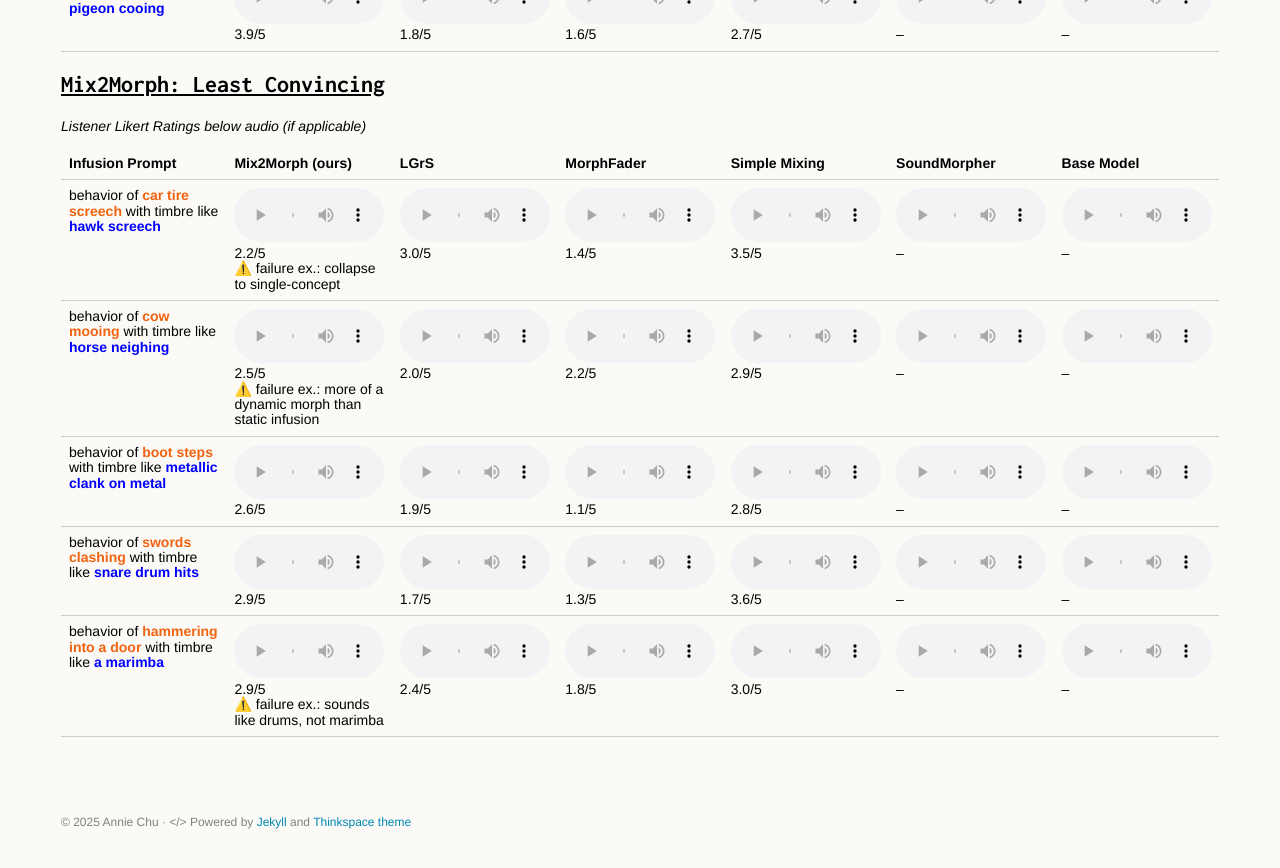
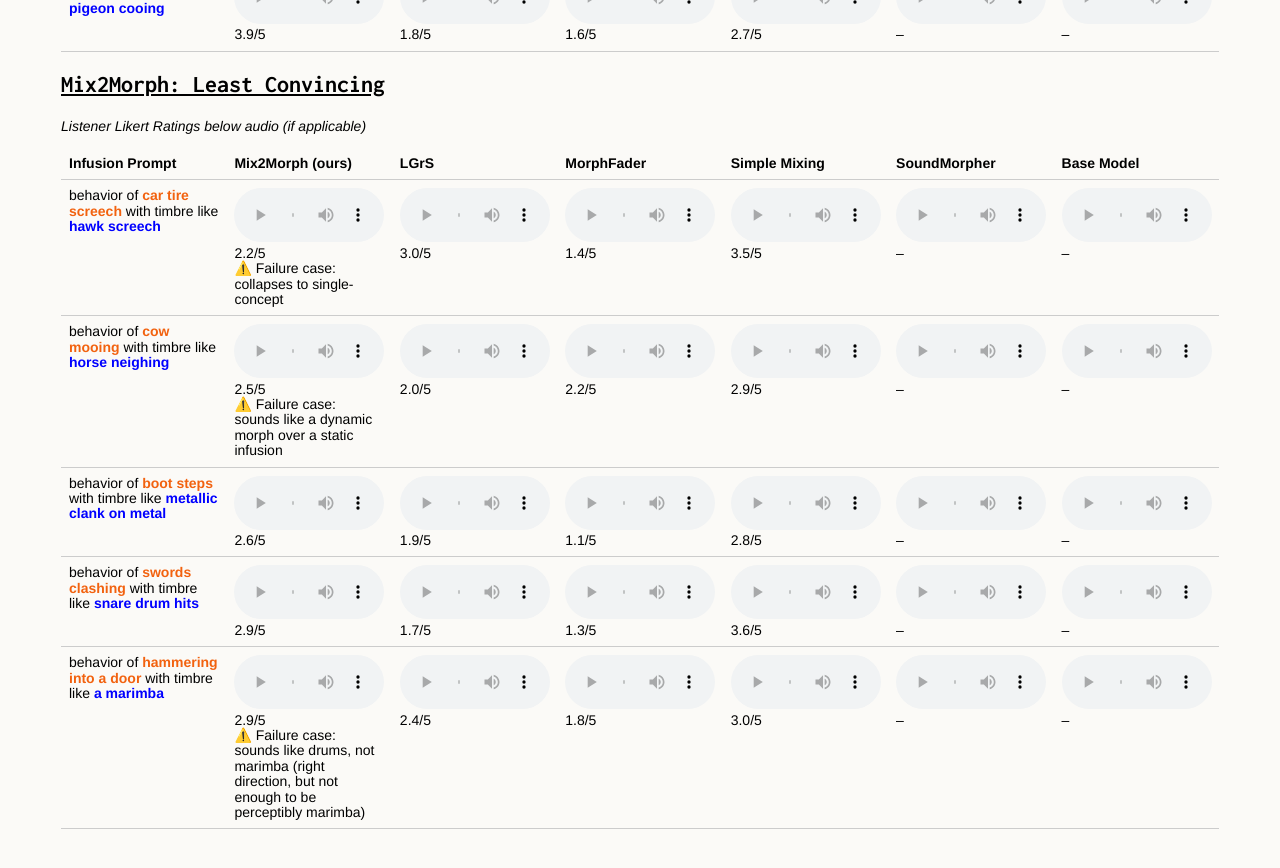
Before and after one commit to anniejchu/anniejchu.github.io, a Jekyll site: the page built from research/mix2morph_markdown/index.md, in a window 1280 px wide and 900 px high, scrolled down 1990 px. Shown: the top 868 px of the window. Built offline with Jekyll 4.4.1, drawn with Linux system fonts in a browser that asks for light colours; some web fonts are replaced.

Commit message:
fixing typos

```diff
--- a/research/mix2morph_markdown/index.md
+++ b/research/mix2morph_markdown/index.md
@@ -113,7 +113,7 @@
 |  behavior of <span class="primary">tennis ball being served</span> with timbre like <span class="secondary">xylophone hit</span>* | <audio controls class="audioplayer"><source src="/research/mix2morph_markdown/assets/c1likec2_tennis_ball_being_served_like_xylophone_hit.wav" type="audio/wav"></audio><br>4.2/5 | <audio controls class="audioplayer"><source src="/research/mix2morph_markdown/assets/c1likec2_c1_tennis_ball_being_served_c2_xylophone_hit.wav" type="audio/wav"></audio><br>1.7/5 | <audio controls class="audioplayer"><source src="/research/mix2morph_markdown/assets/c1likec2_tennis_ball_being_served_like_xylophone_hit 1.wav" type="audio/wav"></audio><br>1.4/5 | <audio controls class="audioplayer"><source src="/research/mix2morph_markdown/assets/c1likec2_c1_tennis_ball_being_served_c2_xylophone_hit 1.wav" type="audio/wav"></audio><br>3.2/5 | <audio controls class="audioplayer"><source src="/research/mix2morph_markdown/assets/c1likec2_midpoint_0.7001953125.wav" type="audio/wav"></audio><br>– | <audio controls class="audioplayer"><source src="/research/mix2morph_markdown/assets/c1likec2_tennis_ball_being_served_like_xylophone_hit 2.wav" type="audio/wav"></audio><br>– |
 |  behavior of <span class="primary">dog barking</span> with timbre like <span class="secondary">car horn</span>* | <audio controls class="audioplayer"><source src="/research/mix2morph_markdown/assets/c1likec2_dog_barking_like_car_horn.wav" type="audio/wav"></audio><br>4.12/5 | <audio controls class="audioplayer"><source src="/research/mix2morph_markdown/assets/c1likec2_c1_dog_barking_c2_car_horn.wav" type="audio/wav"></audio><br>1.3/5 | <audio controls class="audioplayer"><source src="/research/mix2morph_markdown/assets/c1likec2_dog_barking_like_car_horn 1.wav" type="audio/wav"></audio><br>1.5/5 | <audio controls class="audioplayer"><source src="/research/mix2morph_markdown/assets/c1likec2_c1_dog_barking_c2_car_horn 1.wav" type="audio/wav"></audio><br>2.8/5 | <audio controls class="audioplayer"><source src="/research/mix2morph_markdown/assets/c1likec2_midpoint_0.3191986083984375.wav" type="audio/wav"></audio><br>– | <audio controls class="audioplayer"><source src="/research/mix2morph_markdown/assets/c1likec2_dog_barking_like_car_horn 2.wav" type="audio/wav"></audio><br>– |
 |  behavior of <span class="primary">electric buzz</span> with timbre like <span class="secondary">bee swarm</span>* | <audio controls class="audioplayer"><source src="/research/mix2morph_markdown/assets/c1likec2_electric_buzz_like_bee_swarm.wav" type="audio/wav"></audio><br>4.0/5 | <audio controls class="audioplayer"><source src="/research/mix2morph_markdown/assets/c1likec2_c1_electric_buzz_c2_bee_swarm.wav" type="audio/wav"></audio><br>2.1/5 | <audio controls class="audioplayer"><source src="/research/mix2morph_markdown/assets/c1likec2_electric_buzz_like_bee_swarm 1.wav" type="audio/wav"></audio><br>3.0/5 | <audio controls class="audioplayer"><source src="/research/mix2morph_markdown/assets/c1likec2_c1_electric_buzz_c2_bee_swarm 1.wav" type="audio/wav"></audio><br>3.7/5 | <audio controls class="audioplayer"><source src="/research/mix2morph_markdown/assets/c1likec2_midpoint_0.619140625.wav" type="audio/wav"></audio><br>– | <audio controls class="audioplayer"><source src="/research/mix2morph_markdown/assets/c1likec2_electric_buzz_like_bee_swarm 2.wav" type="audio/wav"></audio><br>– |
-|  behavior of <span class="primary">door creaking</span> with timbre like <span class="secondary">zombie groan</span>* | <audio controls class="audioplayer"><source src="/research/mix2morph_markdown/assets/c1likec2_door_creaking_open_like_zombie_groan.wav" type="audio/wav"></audio><br>4.0/5 | <audio controls class="audioplayer"><source src="/research/mix2morph_markdown/assets/c1likec2_c1_door_creaking_open_c2_zombie_groan.wav" type="audio/wav"></audio><br>1.4/5 | <audio controls class="audioplayer"><source src="/research/mix2morph_markdown/assets/c1likec2_door_creaking_open_like_zombie_groann 1.wav" type="audio/wav"></audio><br>2.3/5 | <audio controls class="audioplayer"><source src="/research/mix2morph_markdown/assets/c1likec2_c1_door_creaking_open_c2_zombie_groan 1.wav" type="audio/wav"></audio><br>3.5/5 | <audio controls class="audioplayer"><source src="/research/mix2morph_markdown/assets/c1likec2_midpoint_0.451171875.wav" type="audio/wav"></audio><br>– | <audio controls class="audioplayer"><source src="/research/mix2morph_markdown/assets/c1likec2_door_creaking_open_like_zombie_groan 2.wav" type="audio/wav"></audio><br>– |
+|  behavior of <span class="primary">door creaking</span> with timbre like <span class="secondary">zombie groan</span>* | <audio controls class="audioplayer"><source src="/research/mix2morph_markdown/assets/c1likec2_door_creaking_open_like_zombie_groan.wav" type="audio/wav"></audio><br>4.0/5 | <audio controls class="audioplayer"><source src="/research/mix2morph_markdown/assets/c1likec2_c1_door_creaking_open_c2_zombie_groan.wav" type="audio/wav"></audio><br>1.4/5 | <audio controls class="audioplayer"><source src="/research/mix2morph_markdown/assets/c1likec2_door_creaking_open_like_zombie_groan 1.wav" type="audio/wav"></audio><br>2.3/5 | <audio controls class="audioplayer"><source src="/research/mix2morph_markdown/assets/c1likec2_c1_door_creaking_open_c2_zombie_groan 1.wav" type="audio/wav"></audio><br>3.5/5 | <audio controls class="audioplayer"><source src="/research/mix2morph_markdown/assets/c1likec2_midpoint_0.451171875.wav" type="audio/wav"></audio><br>– | <audio controls class="audioplayer"><source src="/research/mix2morph_markdown/assets/c1likec2_door_creaking_open_like_zombie_groan 2.wav" type="audio/wav"></audio><br>– |
 |  behavior of <span class="primary">phone ringing</span> with timbre like <span class="secondary">pigeon cooing</span>* | <audio controls class="audioplayer"><source src="/research/mix2morph_markdown/assets/c2likec1_phone_ringing_like_pigeon_cooing.wav" type="audio/wav"></audio><br>3.9/5 | <audio controls class="audioplayer"><source src="/research/mix2morph_markdown/assets/c2likec1_c1_pigeon_cooing_c2_phone_ringing.wav" type="audio/wav"></audio><br>1.8/5 | <audio controls class="audioplayer"><source src="/research/mix2morph_markdown/assets/c2likec1_phone_ringing_like_pigeon_cooing 1.wav" type="audio/wav"></audio><br>1.6/5 | <audio controls class="audioplayer"><source src="/research/mix2morph_markdown/assets/c2likec1_c1_pigeon_cooing_c2_phone_ringing 1.wav" type="audio/wav"></audio><br>2.7/5 | <audio controls class="audioplayer"><source src="/research/mix2morph_markdown/assets/c1likec2_midpoint_0.41619873046875.wav" type="audio/wav"></audio><br>– | <audio controls class="audioplayer"><source src="/research/mix2morph_markdown/assets/c2likec1_phone_ringing_like_pigeon_cooing 2.wav" type="audio/wav"></audio><br>– |
 
 ---
@@ -207,7 +207,7 @@
     <td> behavior of <span class="primary">door creaking</span> with timbre like <span class="secondary">zombie groan</span ></td>
     <td><audio controls class="audioplayer"><source src="/research/mix2morph_markdown/assets/c1likec2_door_creaking_open_like_zombie_groan.wav" type="audio/wav"></audio><br>4.0/5</td>
     <td><audio controls class="audioplayer"><source src="/research/mix2morph_markdown/assets/c1likec2_c1_door_creaking_open_c2_zombie_groan.wav" type="audio/wav"></audio><br>1.4/5</td>
-    <td><audio controls class="audioplayer"><source src="/research/mix2morph_markdown/assets/c1likec2_door_creaking_open_like_zombie_groann 1.wav" type="audio/wav"></audio><br>2.3/5</td>
+    <td><audio controls class="audioplayer"><source src="/research/mix2morph_markdown/assets/c1likec2_door_creaking_open_like_zombie_groan 1.wav" type="audio/wav"></audio><br>2.3/5</td>
     <td><audio controls class="audioplayer"><source src="/research/mix2morph_markdown/assets/c1likec2_c1_door_creaking_open_c2_zombie_groan 1.wav" type="audio/wav"></audio><br>3.5/5</td>
     <td><audio controls class="audioplayer"><source src="/research/mix2morph_markdown/assets/c1likec2_midpoint_0.451171875.wav" type="audio/wav"></audio><br>–</td>
     <td><audio controls class="audioplayer"><source src="/research/mix2morph_markdown/assets/c1likec2_door_creaking_open_like_zombie_groan 2.wav" type="audio/wav"></audio><br>–</td>
@@ -241,7 +241,7 @@
 
   <tr>
     <td> behavior of <span class="primary">car tire screech</span> with timbre like <span class="secondary">hawk screech</span ></td>
-    <td><audio controls class="audioplayer"><source src="/research/mix2morph_markdown/assets/c2likec1_car_tire_screech_like_hawk_screech.wav" type="audio/wav"></audio><br>2.2/5<br><sub>⚠️ failure ex.: collapse to single-concept</sub></td>
+    <td><audio controls class="audioplayer"><source src="/research/mix2morph_markdown/assets/c2likec1_car_tire_screech_like_hawk_screech.wav" type="audio/wav"></audio><br>2.2/5<br><sub>⚠️ Failure case: collapses to single-concept</sub></td>
     <td><audio controls class="audioplayer"><source src="/research/mix2morph_markdown/assets/c2likec1_c1_hawk_screech_c2_car_tire_screech.wav" type="audio/wav"></audio><br>3.0/5</td>
     <td><audio controls class="audioplayer"><source src="/research/mix2morph_markdown/assets/c2likec1_car_tire_screech_like_hawk_screech 1.wav" type="audio/wav"></audio><br>1.4/5</td>
     <td><audio controls class="audioplayer"><source src="/research/mix2morph_markdown/assets/c2likec1_c1_hawk_screech_c2_car_tire_screech 1.wav" type="audio/wav"></audio><br>3.5/5</td>
@@ -251,7 +251,7 @@
 
   <tr>
     <td> behavior of <span class="primary">cow mooing</span> with timbre like <span class="secondary">horse neighing</span ></td>
-    <td><audio controls class="audioplayer"><source src="/research/mix2morph_markdown/assets/c1likec2_a_cow_mooing_like_horse_neighing.wav" type="audio/wav"></audio><br>2.5/5<br><sub>⚠️ failure ex.: more of a dynamic morph than static infusion</sub></td>
+    <td><audio controls class="audioplayer"><source src="/research/mix2morph_markdown/assets/c1likec2_a_cow_mooing_like_horse_neighing.wav" type="audio/wav"></audio><br>2.5/5<br><sub>⚠️ Failure case: sounds like a dynamic morph over a static infusion</sub></td>
     <td><audio controls class="audioplayer"><source src="/research/mix2morph_markdown/assets/c1likec2_c1_a_cow_mooing_c2_horse_neighing.wav" type="audio/wav"></audio><br>2.0/5</td>
     <td><audio controls class="audioplayer"><source src="/research/mix2morph_markdown/assets/c1likec2_a_cow_mooing_like_horse_neighing 1.wav" type="audio/wav"></audio><br>2.2/5</td>
     <td><audio controls class="audioplayer"><source src="/research/mix2morph_markdown/assets/c1likec2_c1_a_cow_mooing_c2_horse_neighing 1.wav" type="audio/wav"></audio><br>2.9/5</td>
@@ -281,7 +281,7 @@
 
   <tr>
     <td> behavior of <span class="primary">hammering into a door</span> with timbre like <span class="secondary">a marimba</span ></td>
-    <td><audio controls class="audioplayer"><source src="/research/mix2morph_markdown/assets/c1likec2_hammering_into_a_door_like__marimba.wav" type="audio/wav"></audio><br>2.9/5<br><sub>⚠️ failure ex.: sounds like drums, not marimba</sub></td>
+    <td><audio controls class="audioplayer"><source src="/research/mix2morph_markdown/assets/c1likec2_hammering_into_a_door_like__marimba.wav" type="audio/wav"></audio><br>2.9/5<br><sub>⚠️ Failure case: sounds like drums, not marimba (right direction, but not enough to be perceptibly marimba)</sub></td>
     <td><audio controls class="audioplayer"><source src="/research/mix2morph_markdown/assets/c1likec2_c1_hammering_into_a_door_c2__marimba.wav" type="audio/wav"></audio><br>2.4/5</td>
     <td><audio controls class="audioplayer"><source src="/research/mix2morph_markdown/assets/c1likec2_hammering_into_a_door_like__marimba 1.wav" type="audio/wav"></audio><br>1.8/5</td>
     <td><audio controls class="audioplayer"><source src="/research/mix2morph_markdown/assets/c1likec2_c1_hammering_into_a_door_c2__marimba 1.wav" type="audio/wav"></audio><br>3.0/5</td>
```
Also changed, not shown: other parts of research/mix2morph_markdown/index.md (+1 -1 lines), 2 other files.
